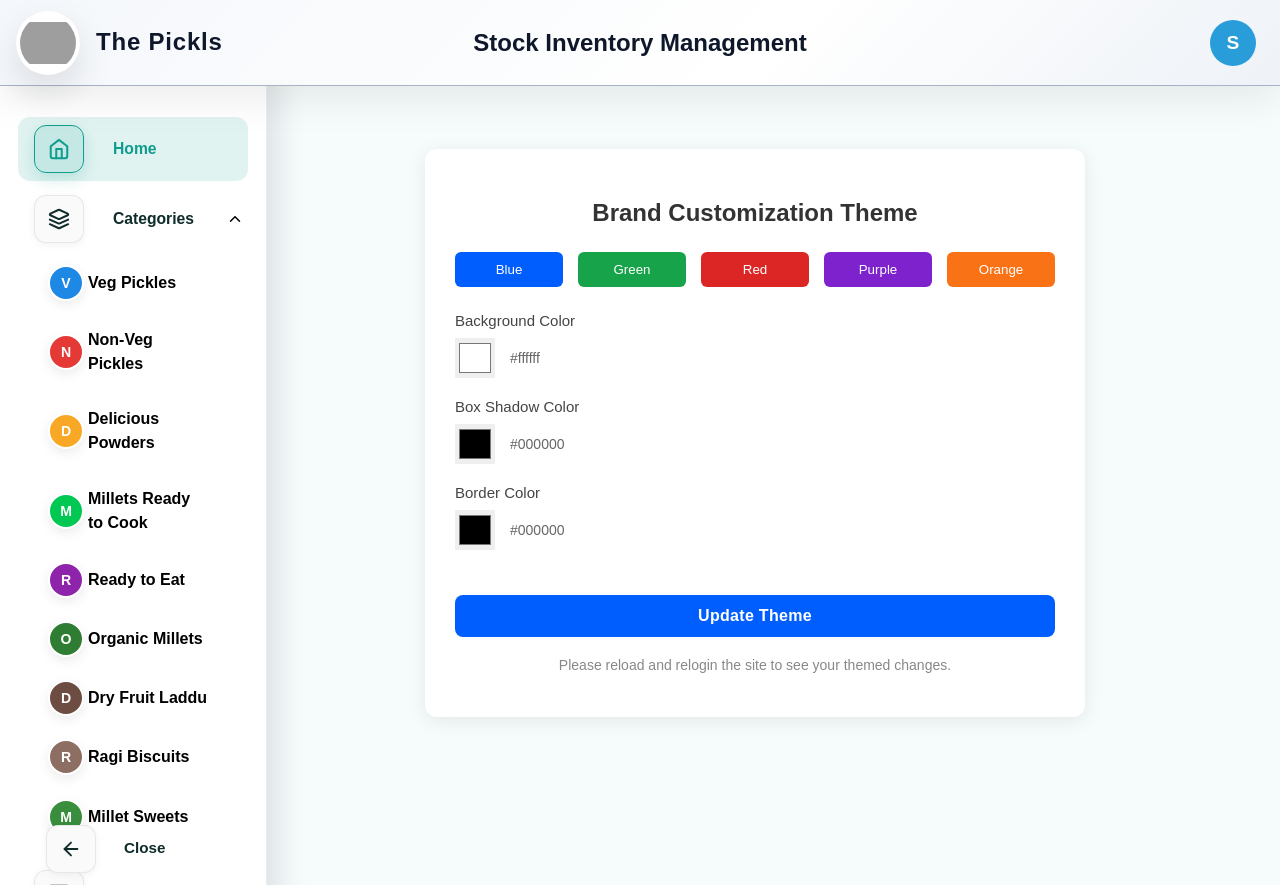
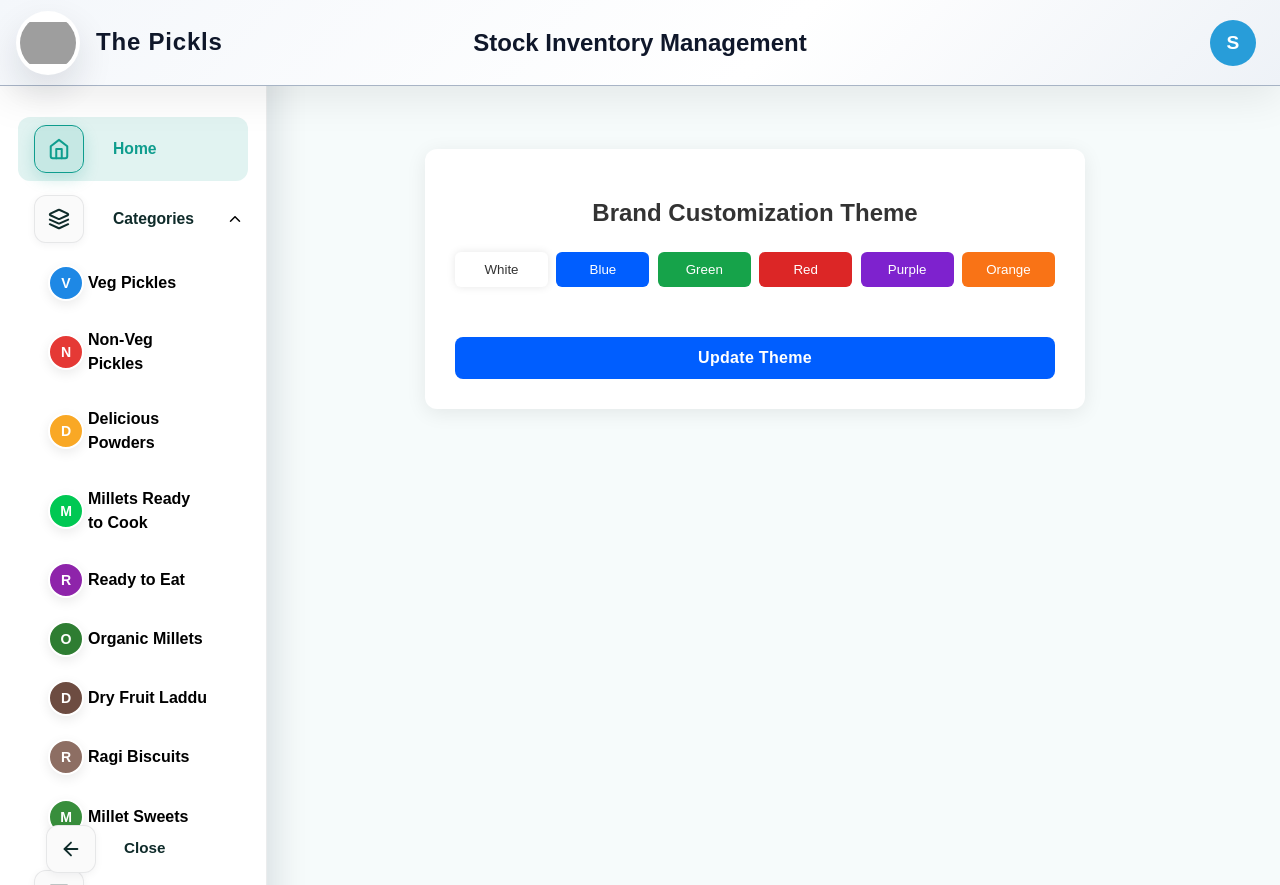
Before and after one commit to satyatarunk-Frontial/Inventory-Dashboard, a React (Create React App) app: page /settings in a window 1280 px wide. Built offline with nearby package versions, Linux system fonts and the light colour scheme; sample sign-in values are in the browser's storage; grey boxes are pictures that could not be loaded.

Commit message:
updated reload

```diff
--- a/package.json
+++ b/package.json
@@ -20,6 +20,7 @@
     "react-google-button": "^0.8.0",
     "react-router-dom": "^7.10.0",
     "react-scripts": "5.0.1",
+    "react-toastify": "^11.0.5",
     "recharts": "^3.5.1",
     "web-vitals": "^2.1.4",
     "xlsx": "^0.18.5"
--- /dev/null
+++ b/src/Global/ThemeContext.jsx
@@ -0,0 +1,31 @@
+import { createContext, useEffect, useState } from "react";
+import themeData from "./global.styles.json";
+
+export const ThemeContext = createContext();
+
+export function ThemeProvider({ children }) {
+  const [theme, setTheme] = useState(themeData.themes.blue); // default
+
+  // load saved theme from localStorage on first load
+  useEffect(() => {
+    const saved = localStorage.getItem("customFullTheme");
+    if (saved) setTheme(JSON.parse(saved));
+  }, []);
+
+  // update theme live without refresh
+  useEffect(() => {
+    const handler = () => {
+      const saved = localStorage.getItem("customFullTheme");
+      if (saved) setTheme(JSON.parse(saved));
+    };
+
+    window.addEventListener("themeUpdated", handler);
+    return () => window.removeEventListener("themeUpdated", handler);
+  }, []);
+
+  return (
+    <ThemeContext.Provider value={theme}>
+      {children}
+    </ThemeContext.Provider>
+  );
+}
--- a/src/Global/themeLoader.js
+++ b/src/Global/themeLoader.js
@@ -5,7 +5,15 @@ let saved = localStorage.getItem("customFullTheme");
 if (saved) {
   saved = JSON.parse(saved);
   themeData.themes.custom = saved;
+} else {
+  themeData.themes.custom = themeData.themes.blue;
 }
+
+// ⭐ Listen for updates → Live theme change without refresh
+window.addEventListener("themeUpdated", () => {
+  const newSaved = JSON.parse(localStorage.getItem("customFullTheme"));
+  themeData.themes.custom = newSaved;
+});
 
 export const AppTheme = themeData;
 window.THEME = themeData;
--- a/src/components/navbar/Navbar.jsx
+++ b/src/components/navbar/Navbar.jsx
@@ -1,5 +1,7 @@
 // src/components/navbar/Navbar.jsx
 import React, { useState, useEffect } from "react";
+import { useContext } from "react";
+import { ThemeContext } from "../../Global/ThemeContext";
 import {
   Box,
   Typography,
@@ -29,7 +31,7 @@ export default function Navbar() {
   const [brandText, setBrandText] = useState("The Pickls");
 
   // ⭐ MAKE SAFE FALLBACK THEME (AVOID undefined error)
-  const theme = AppTheme.themes.custom || AppTheme.themes.blue;
+const theme = useContext(ThemeContext);
 
   // User update listener
   useEffect(() => {
--- a/src/components/settings/settings.jsx
+++ b/src/components/settings/settings.jsx
@@ -1,11 +1,19 @@
 import React, { useState } from "react";
+import { toast } from "react-toastify";
+import "react-toastify/dist/ReactToastify.css";
 
 export default function SettingsTheme() {
   const [bgColor, setBgColor] = useState("#ffffff");
   const [boxShadowColor, setBoxShadowColor] = useState("#000000");
   const [borderColor, setBorderColor] = useState("#000000");
 
+  // ⭐ Added white theme also
   const presetThemes = {
+    white: {
+      bg: "#ffffff",
+      shadow: "rgba(0,0,0,0.05)",
+      border: "#e5e7eb",
+    },
     blue: {
       bg: "#e6f0ff",
       shadow: "#005eff55",
@@ -39,20 +47,27 @@ export default function SettingsTheme() {
     setBorderColor(presetThemes[theme].border);
   };
 
+  // ⭐ Apply theme instantly without page refresh
   const handleUpdate = () => {
     const updatedTheme = {
-    ...presetThemes.custom,
       page_bg: bgColor,
       shadow: boxShadowColor,
       border_color: borderColor,
+      card_bg: "#ffffff",
+      text_primary: "#0f172a",
     };
 
-  localStorage.setItem(
-    "customFullTheme",
-    JSON.stringify(updatedTheme)
-  );
+    // Save to localStorage
+    localStorage.setItem("customFullTheme", JSON.stringify(updatedTheme));
 
-  alert("Theme updated! Reload the page.");
+    // ⭐ Dispatch event → Entire app updates instantly
+    window.dispatchEvent(new Event("themeUpdated"));
+
+    // ⭐ Toast instead of alert
+    toast.success("Theme updated!", {
+      position: "top-center",
+      autoClose: 1200,
+    });
   };
 
   return (
@@ -87,7 +102,7 @@ export default function SettingsTheme() {
           marginBottom: "25px",
         }}
       >
-        {["blue", "green", "red", "purple", "orange"].map((t) => (
+        {["white", "blue", "green", "red", "purple", "orange"].map((t) => (
           <button
             key={t}
             onClick={() => applyPreset(t)}
@@ -96,11 +111,13 @@ export default function SettingsTheme() {
               borderRadius: "6px",
               border: "none",
               cursor: "pointer",
-              color: "white",
+              color: t === "white" ? "#333" : "white",
               textTransform: "capitalize",
-              width: "18%",
+              width: "15.5%",
               background:
-                t === "blue"
+                t === "white"
+                  ? "#ffffff"
+                  : t === "blue"
                   ? "#005eff"
                   : t === "green"
                   ? "#16a34a"
@@ -109,106 +126,13 @@ export default function SettingsTheme() {
                   : t === "purple"
                   ? "#7e22ce"
                   : "#f97316",
+              boxShadow:
+                t === "white" ? "0 0 8px rgba(0,0,0,0.1)" : "none",
             }}
           >
             {t}
           </button>
         ))}
-      </div>
-
-      {/* Background Color */}
-      <div style={{ marginBottom: "20px" }}>
-        <label style={{ fontSize: "15px", color: "#444", fontWeight: 500 }}>
-          Background Color
-        </label>
-
-        <div
-          style={{
-            marginTop: "8px",
-            display: "flex",
-            alignItems: "center",
-            gap: "15px",
-          }}
-        >
-          <input
-            type="color"
-            value={bgColor}
-            onChange={(e) => setBgColor(e.target.value)}
-            style={{
-              width: "40px",
-              height: "40px",
-              cursor: "pointer",
-              border: "none",
-              outline: "none",
-            }}
-          />
-
-          <span style={{ fontSize: "14px", color: "#666" }}>{bgColor}</span>
-        </div>
-      </div>
-
-      {/* Box Shadow Color */}
-      <div style={{ marginBottom: "20px" }}>
-        <label style={{ fontSize: "15px", color: "#444", fontWeight: 500 }}>
-          Box Shadow Color
-        </label>
-
-        <div
-          style={{
-            marginTop: "8px",
-            display: "flex",
-            alignItems: "center",
-            gap: "15px",
-          }}
-        >
-          <input
-            type="color"
-            value={boxShadowColor}
-            onChange={(e) => setBoxShadowColor(e.target.value)}
-            style={{
-              width: "40px",
-              height: "40px",
-              cursor: "pointer",
-              border: "none",
-              outline: "none",
-            }}
-          />
-
-          <span style={{ fontSize: "14px", color: "#666" }}>
-            {boxShadowColor}
-          </span>
-        </div>
-      </div>
-
-      {/* Border Color */}
-      <div style={{ marginBottom: "20px" }}>
-        <label style={{ fontSize: "15px", color: "#444", fontWeight: 500 }}>
-          Border Color
-        </label>
-
-        <div
-          style={{
-            marginTop: "8px",
-            display: "flex",
-            alignItems: "center",
-            gap: "15px",
-          }}
-        >
-          <input
-            type="color"
-            value={borderColor}
-            onChange={(e) => setBorderColor(e.target.value)}
-            style={{
-              width: "40px",
-              height: "40px",
-              cursor: "pointer",
-              border: "none",
-              outline: "none",
-            }}
-          />
-
-          <span style={{ fontSize: "14px", color: "#666" }}>{borderColor}</span>
-        </div>
       </div>
 
       {/* Update Button */}
@@ -231,17 +155,6 @@ export default function SettingsTheme() {
       >
         Update Theme
       </button>
-
-      <p
-        style={{
-          marginTop: "20px",
-          textAlign: "center",
-          fontSize: "14px",
-          color: "#888",
-        }}
-      >
-        Please reload and relogin the site to see your themed changes.
-      </p>
     </div>
   );
 }
```
Also changed, not shown: src/App.js (+24 -36 lines), 1 other file (tests, documents, lock files or other folders). Lines whose indentation alone changed are shown as unchanged.
